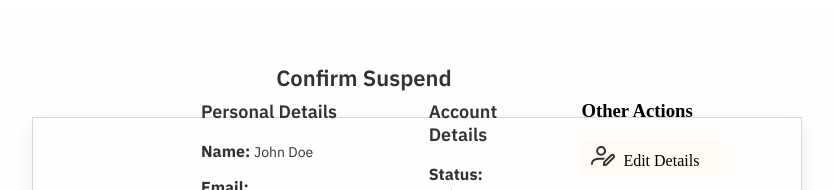
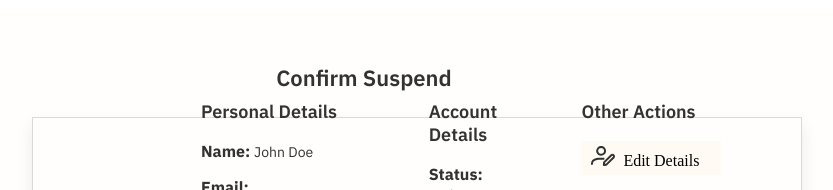
Before and after one commit to glitex-interns-june-2023/haba-pay, a React (Create React App) app: page /suspend-account in a window 1280 px wide. Shown: the top 190 px of the page, without its empty margins (276-1109 px from the left). Built offline with nearby package versions, Linux system fonts and the light colour scheme.

Commit message:
fix: Updated the suspend account styling

```diff
--- a/src/Styles/SuspendAccount.css
+++ b/src/Styles/SuspendAccount.css
@@ -39,7 +39,8 @@
 }
 
 .personal-details h3,
-.account-suspenddetails h3 {
+.account-suspenddetails h3,
+.suspend-action-details h3 {
     color: #323232;
     font-family: IBM Plex Sans;
     font-size: 18px;
```
